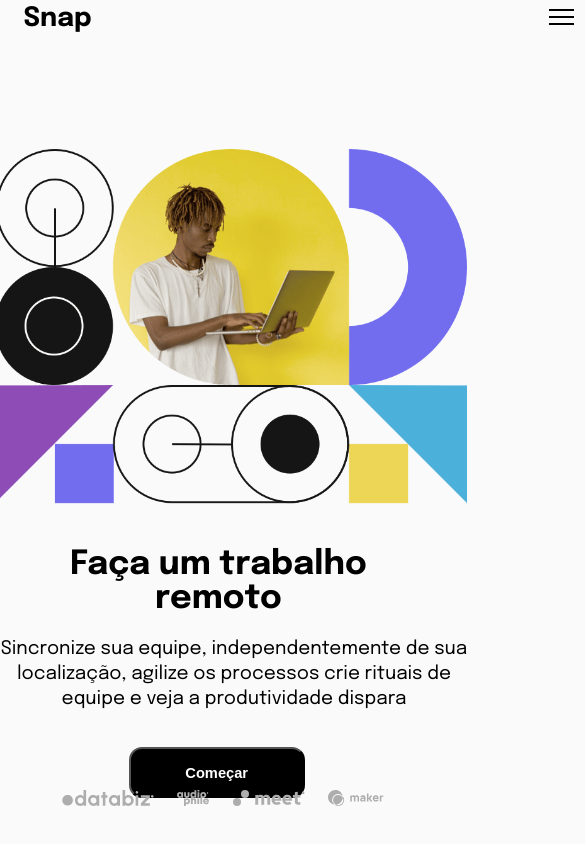
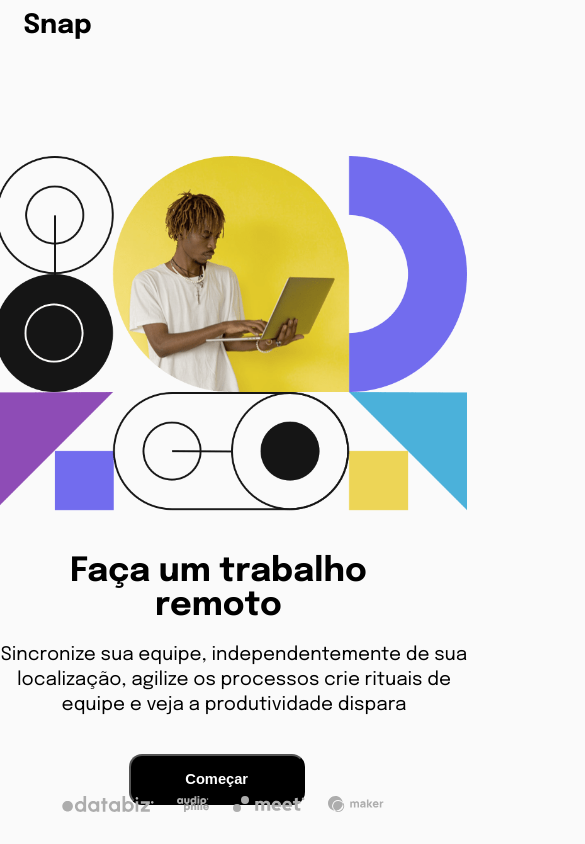
Before and after one commit to Marlondx/Snap, a React (Vite) app in the folder snap/: page / in a window 390 px wide. Shown: the top 844 px of the page, 585 px wide, since content can reach past the window. Built offline with nearby package versions, Linux system fonts and the light colour scheme.

Commit message:
Update nave.css

```diff
--- a/snap/src/componentes/header/nave.css
+++ b/snap/src/componentes/header/nave.css
@@ -105,6 +105,7 @@
         width:25%;
         position:relative;
         margin-left:6%;
+        margin-top:3%
     }
     #res{
         display: flex;
@@ -184,7 +185,7 @@
 @media (max-width : 530px) {
     #ham{
         position: relative;
-        top:-2.7em; left: 65em;
+        top:-2.7em; left: 68em;
         display: block;
         border-top: 2px solid;
         width: 25px;
```
